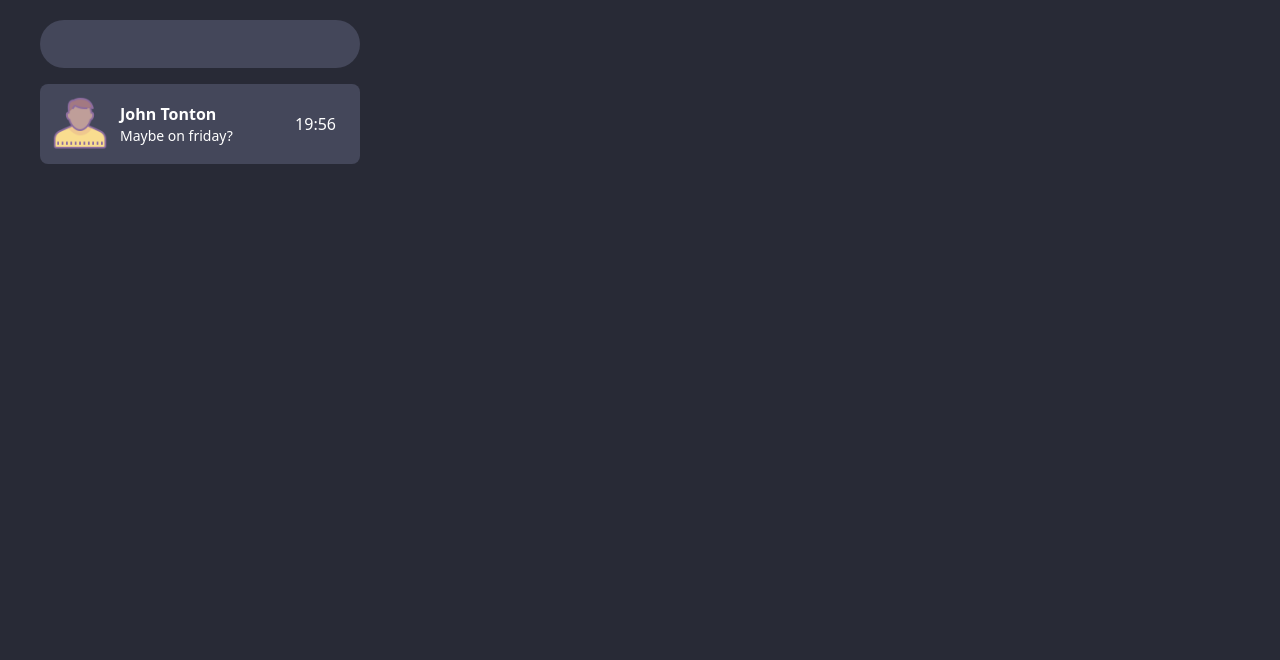
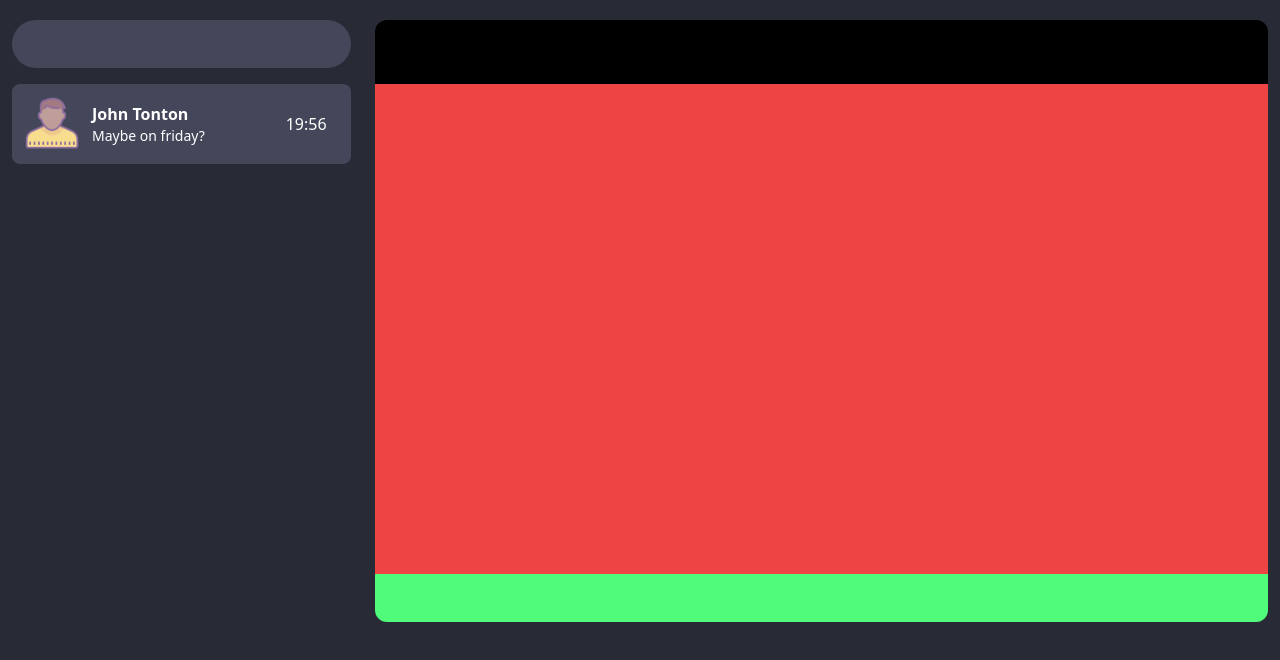
Before and after one commit to alysonbarreto02/chat-app, a Next.js app: page / in a window 1280 px wide. Shown: the top 660 px of the page. Built offline with nearby package versions, Linux system fonts and the light colour scheme; some icons are missing.

Commit message:
feat: :fire: definindo medidas da area  do chat

```diff
--- a/src/pages/index.tsx
+++ b/src/pages/index.tsx
@@ -3,13 +3,22 @@ import { SearchInput } from "./SearchInput";
 
 export default function Home() {
   return (
-    <div className="w-full h-screen bg-gray-dracula">
-      <div className="w-[400px] h-full py-5 px-10">
+    <div className="w-full h-screen flex bg-gray-dracula">
+      <div className="w-[500px] h-full py-5 px-3">
         <SearchInput />
         <div className="mt-4">
           <CardContact />
         </div>
       </div>
+      <div className="w-full h-full rounded-xl py-5 px-3">
+        <div className="w-full h-16 bg-black rounded-t-xl"></div>
+        <div className="bg-red-500 w-full h-[490px]">
+
+        </div>
+        <div className="w-full h-12 rounded-b-xl bg-green-dracula">
+
+        </div>
+      </div>
     </div>
   );
 }
```
